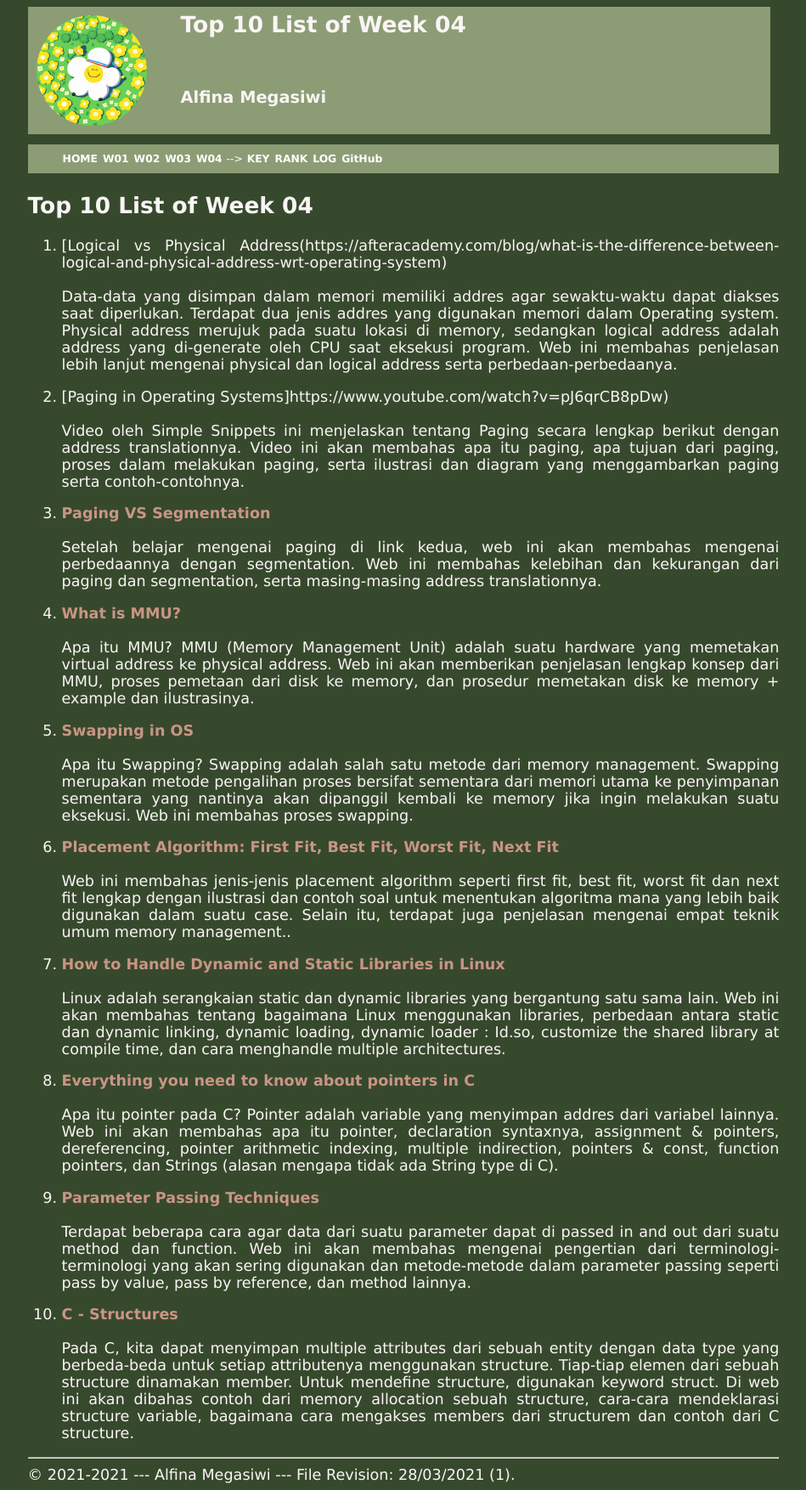
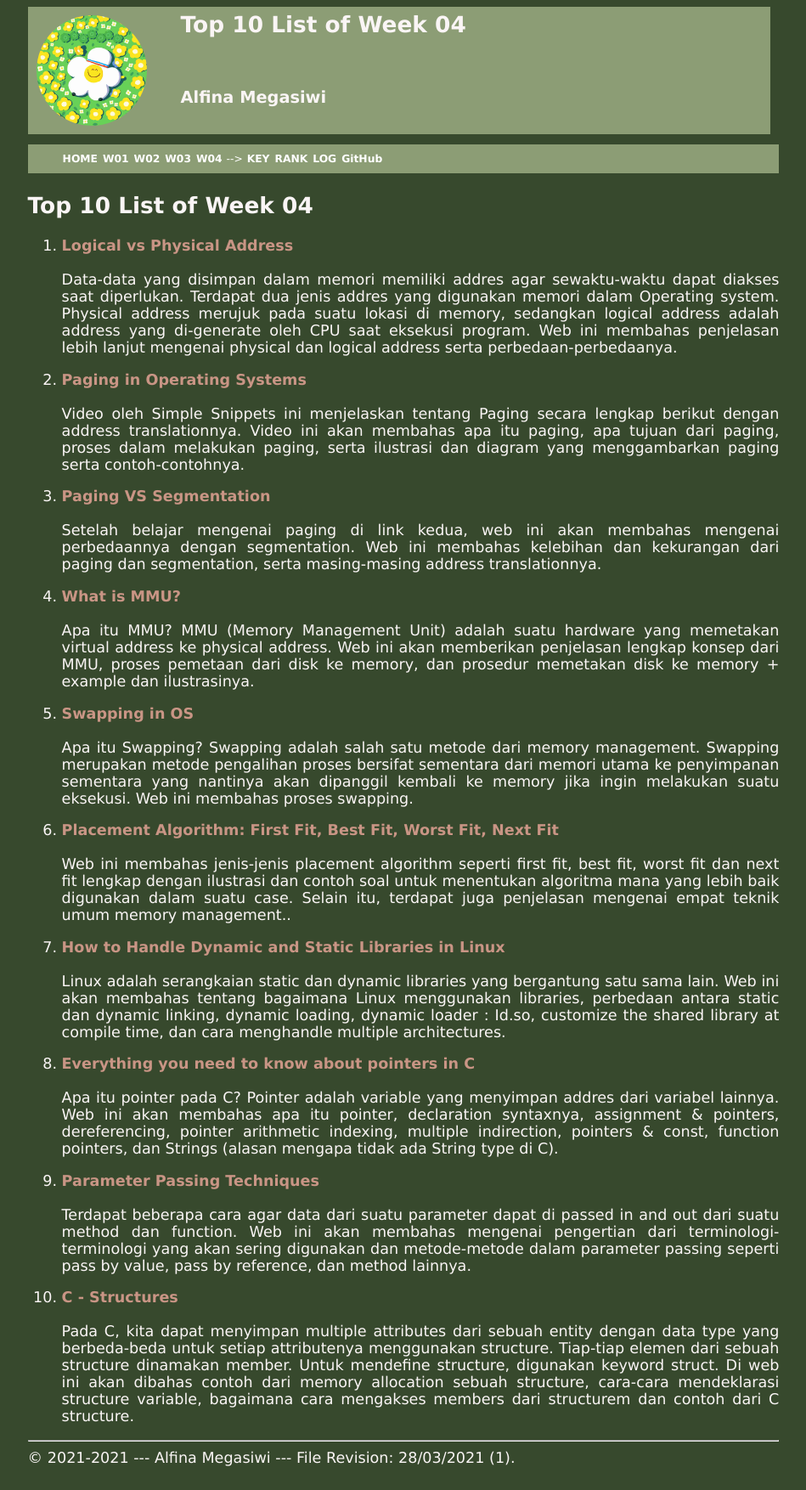
Before and after one commit to alfina-megasiwi/os211, a Jekyll site: the page built from w04.md, in a window 1280 px wide. Shown: the whole page at 85% size, without its empty margins (165-1114 px from the left). Built offline with Jekyll 4.4.1, drawn with Linux system fonts in a browser that asks for light colours; our own code applies the rules of GitHub Pages for plain Markdown files.

Commit message:
fixed error link

```diff
--- a/w04.md
+++ b/w04.md
@@ -5,10 +5,10 @@ permalink: /W04/
 
 # Top 10 List of Week 04
 
-1. [Logical vs Physical Address(https://afteracademy.com/blog/what-is-the-difference-between-logical-and-physical-address-wrt-operating-system)<br><br>
+1. [Logical vs Physical Address](https://afteracademy.com/blog/what-is-the-difference-between-logical-and-physical-address-wrt-operating-system)<br><br>
 Data-data yang disimpan dalam memori memiliki addres agar sewaktu-waktu dapat diakses saat diperlukan. Terdapat dua jenis addres yang digunakan memori dalam Operating system. Physical address merujuk pada suatu lokasi di memory, sedangkan logical address adalah address yang di-generate oleh CPU saat eksekusi program. Web ini membahas penjelasan lebih lanjut mengenai physical dan logical address serta perbedaan-perbedaanya.
 
-2. [Paging in Operating Systems]https://www.youtube.com/watch?v=pJ6qrCB8pDw)<br><br>
+2. [Paging in Operating Systems](https://www.youtube.com/watch?v=pJ6qrCB8pDw)<br><br>
 Video oleh Simple Snippets ini menjelaskan tentang Paging secara lengkap berikut dengan address translationnya. Video ini akan membahas apa itu paging, apa tujuan dari paging, proses dalam melakukan paging, serta ilustrasi dan diagram yang menggambarkan paging serta contoh-contohnya.
 
 3. [Paging VS Segmentation](https://afteracademy.com/blog/what-are-paging-and-segmentation)<br><br>
```
Also changed, not shown: 4 other files.
